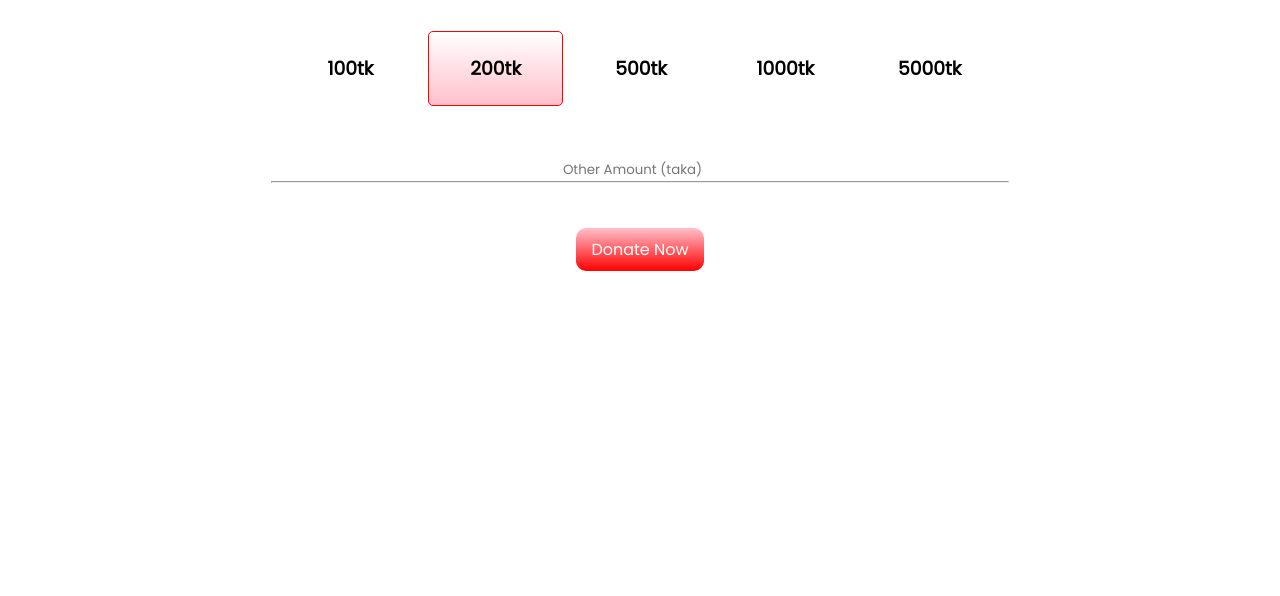
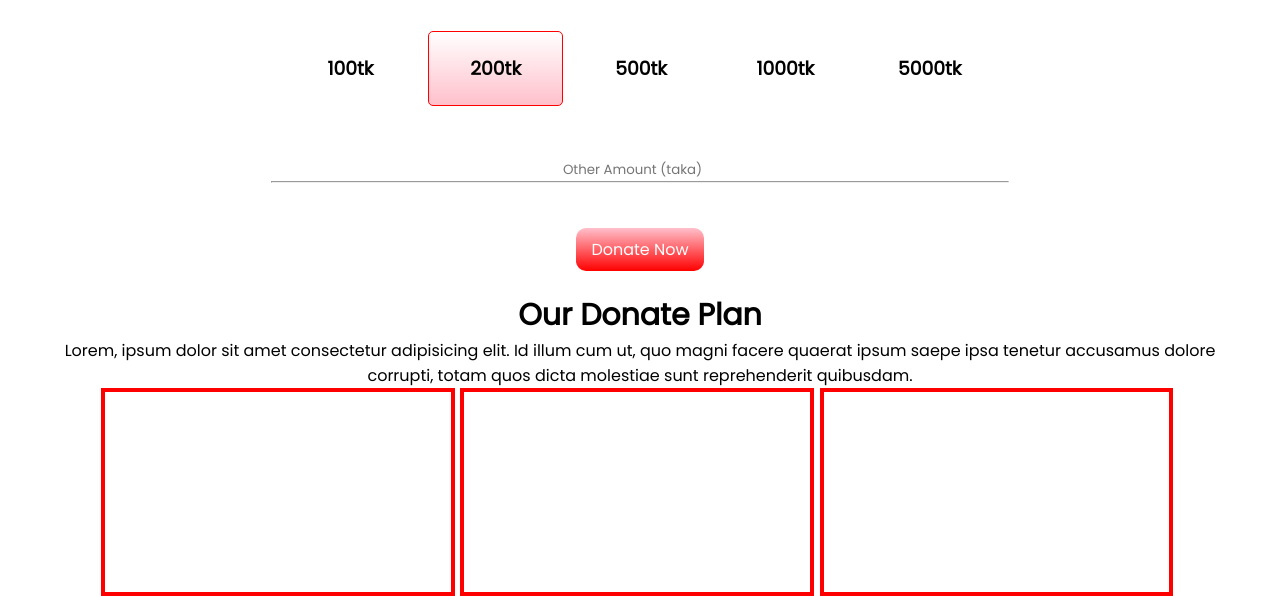
Before and after one commit to aknathweb/Assignment-1, a plain HTML site: page index.html in a window 1280 px wide. Shown: the part 754-1350 px from the top of the page. Before the commit the page ends 1047 px from the top, so only its background shows below. Drawn offline with Linux system fonts and the light colour scheme.

```diff
--- a/index.html
+++ b/index.html
@@ -13,8 +13,9 @@
 </head>
 
 <body>
+    <!-- fist section -->
     <section class="section-area" id="first-section">
-        <div class="flexible-box-area">
+        <div class="flexible-box-area-1">
             <h1 id="first-section-title">Let’s Help Those Who Are More In Need</h1>
             <p>Lorem ipsum dolor sit amet consectetur adipisicing elit. Exercitationem ipsa similique at perspiciatis
                 vitae natus ea deleniti illo pariatur, laboriosam, minus nam voluptatem quam molestias nesciunt aliquam,
@@ -26,7 +27,8 @@
             </div>
         </div>
     </section>
-    <section class="flexible-box-area">
+    <!-- second section -->
+    <section class="flexible-box-area-1">
         <div class="second-section">
             <h1>Donate Today</h1>
             <p>Lorem ipsum dolor sit amet consectetur adipisicing elit. Aliquid at esse, ipsam dolorem debitis
@@ -59,6 +61,21 @@
             <a class="button-style" href="#">Donate Now</a>
         </div>
     </section>
+    <!-- third section -->
+    <section class="flexible-box-area-2">
+        <div>
+            <h1>Our Donate Plan</h1>
+            <p>Lorem, ipsum dolor sit amet consectetur adipisicing elit. Id illum cum ut, quo magni facere quaerat ipsum
+                saepe ipsa tenetur accusamus dolore corrupti, totam quos dicta molestiae sunt reprehenderit quibusdam.
+            </p>
+        </div>
+        <div id="fleible-section-3">
+            <div class="fleible-section-3-item">
+            </div>
+            <div class="fleible-section-3-item"></div>
+            <div class="fleible-section-3-item"></div>
+        </div>
+    </section>
 </body>
 
 </html>
--- a/style.css
+++ b/style.css
@@ -6,7 +6,7 @@
 
 #first-section {
     background-image: linear-gradient(120deg, rgba(0, 0, 0, 0.1), rgba(0, 0, 0, 0.8)),
-        url(/images/donation6.jpg);
+        url(images/donation6.jpg);
     background-repeat: no-repeat;
     background-size: cover;
     color: white;
@@ -25,10 +25,16 @@
     background-image: linear-gradient(180deg, red, white);
 }
 
-.flexible-box-area {
+.flexible-box-area-1 {
     width: 60%;
     margin: auto;
     padding: auto;
+    text-align: center;
+}
+
+.flexible-box-area-2 {
+    width: 90%;
+    margin: auto;
     text-align: center;
 }
 
@@ -80,3 +86,16 @@ h1 {
     font-size: 30px;
     font-weight: 600;
 }
+
+#fleible-section-3 {
+    display: flex;
+    justify-content: center;
+}
+
+.fleible-section-3-item {
+
+    width: 30%;
+    height: 200px;
+    margin-right: 0.5%;
+    border: 4px solid red;
+}
```
